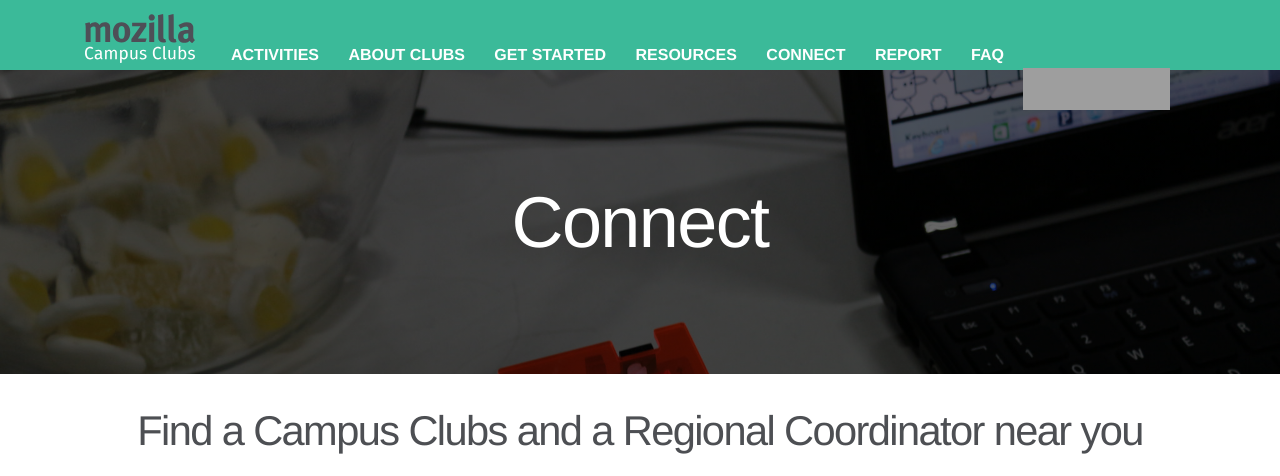
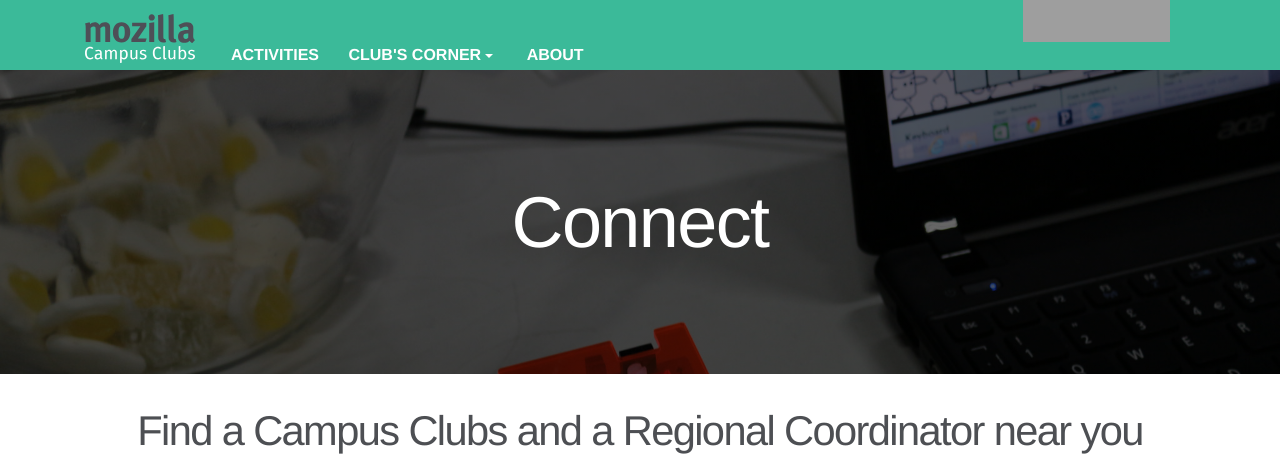
Before and after one commit to mozilla/mozilla-campus-clubs, a Jekyll site: the page built from _pages/connect.md, in a window 1280 px wide. Shown: the top 476 px of the page. Built offline with Jekyll 4.4.1, drawn with Linux system fonts in a browser that asks for light colours; some web fonts are replaced; grey boxes are pictures that could not be loaded.

Commit message:
Issue #96

```diff
--- a/_includes/header.html
+++ b/_includes/header.html
@@ -8,13 +8,18 @@
         &#9776;
       </button>
       <div class="collapse navbar-toggleable-md" id="exCollapsingNavbar">
-        <a class="nav-link" href="/activities/">Activities</a>
-        <a class="nav-link" href="/about/">About Clubs</a>
-        <a class="nav-link" href="/get-started/">Get Started</a>
-        <a class="nav-link" href="/resources/">Resources</a>
-        <a class="nav-link" href="/connect/">Connect</a>
-        <a class="nav-link" href="/report/#">Report</a>
-        <a class="nav-link" href="/faq/">FAQ</a>
+        <li><a class="nav-link" href="/activities/">Activities</a></li>
+        <li class="dropdown" >
+ 			<a class="nav-link dropdown-toggle"  href="#">Club's Corner</a>
+ 			<div class="dropdown-menu">
+ 				<a class="dropdown-item" href="/get-started/">Get Started</a>
+ 				<a class="dropdown-item" href="/resources/">Resources</a>
+ 				<a class="dropdown-item" href="/connect/">Connect</a>
+ 				<a class="dropdown-item" href="/report/">Report</a>
+ 				<a class="dropdown-item" href="/faq/">FAQ</a>
+ 			</div>
+ 		</li>
+ 		<li><a class="nav-link" href="/about/">About</a></li>
       </div>
 
       <div id="tabzilla" class="hidden-lg-down">
--- a/static/css/app.css
+++ b/static/css/app.css
@@ -56,6 +56,24 @@ nav a {
     padding-top: 42px;
     color: white !important;
 }
+
+nav li {
+     font-size: 1em;
+     list-style: none;
+     display: inline-block;
+ }
+
+ .dropdown-menu {
+     background-color: #3BBA99;
+     border-radius: 2px;
+ }
+ .dropdown-menu .dropdown-item:focus,.dropdown-menu  .dropdown-item:hover {
+     background-color: #36a085
+ }
+
+ .dropdown:hover .dropdown-menu{
+     display: block;
+ }
 
 nav a:link {
     font-weight: bold;
```
